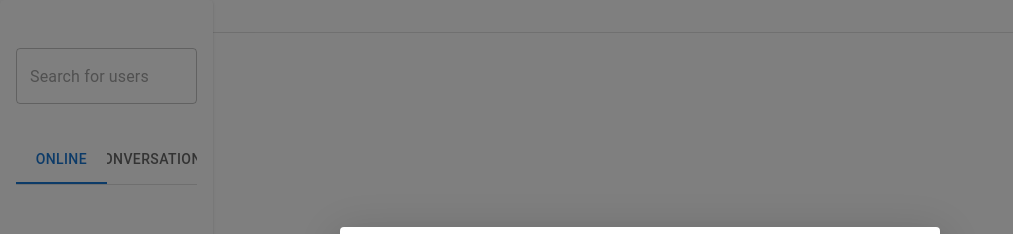
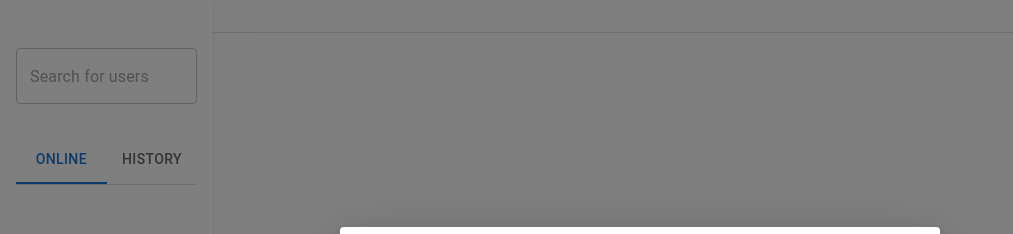
Before and after one commit to perkzen/e2ee-chat-frontend, a React (Create React App) app: page / in a window 1280 px wide. Shown: the top 234 px of the page, without its empty margins (0-1013 px from the left). Built offline with nearby package versions, Linux system fonts and the light colour scheme; no server answers.

Commit message:
fix: rename

```diff
--- a/src/components/ui/Menu/Menu.tsx
+++ b/src/components/ui/Menu/Menu.tsx
@@ -34,7 +34,7 @@ const Menu: FC = () => {
               <Box sx={{ borderBottom: 1, borderColor: 'divider' }}>
                 <TabList onChange={handleChange} variant={'fullWidth'}>
                   <Tab label="Online" value="1" />
-                  <Tab label="Conversations" value="2" />
+                  <Tab label="History" value="2" />
                 </TabList>
               </Box>
               <TabPanel value={'1'}>
```
